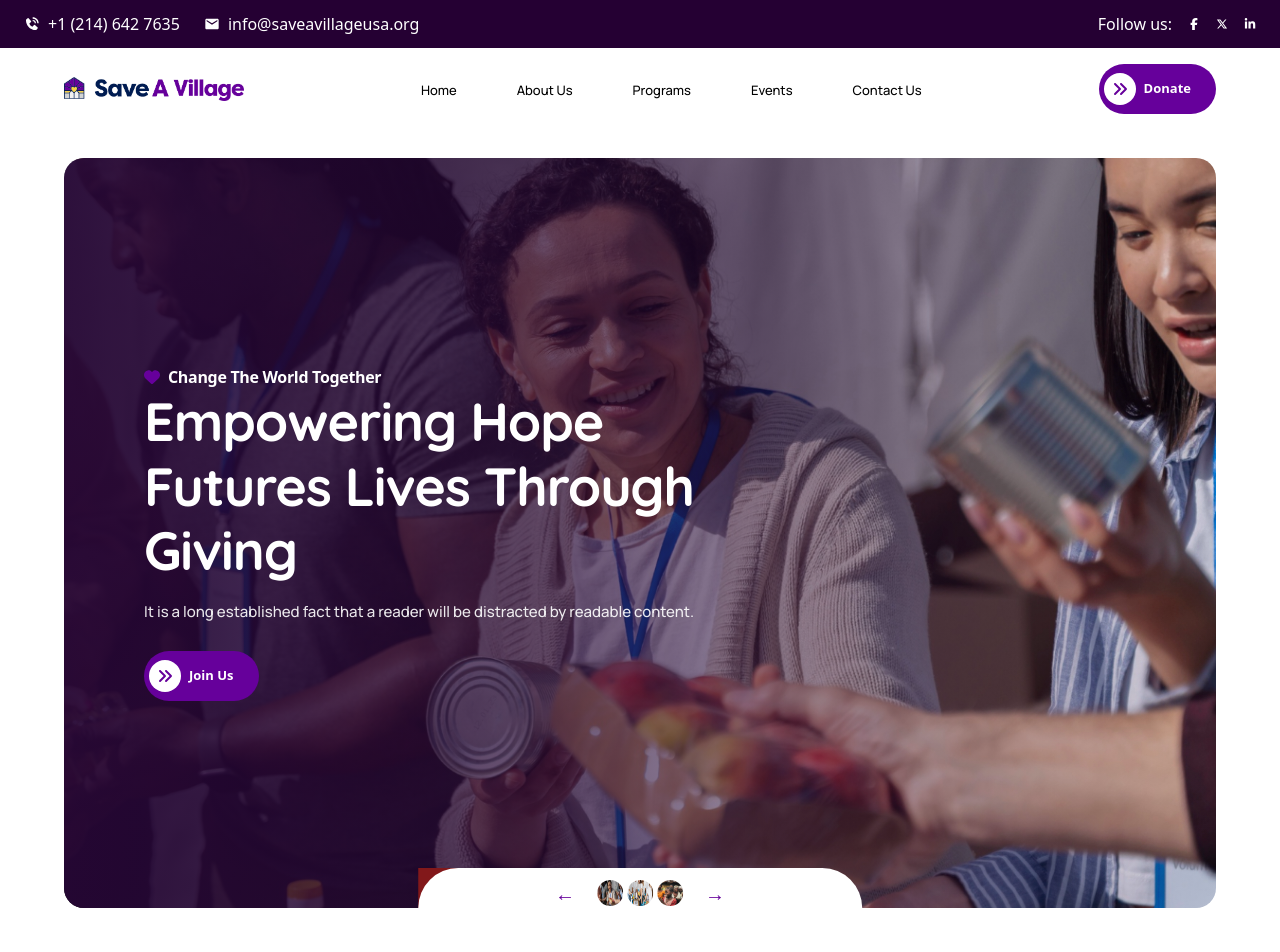
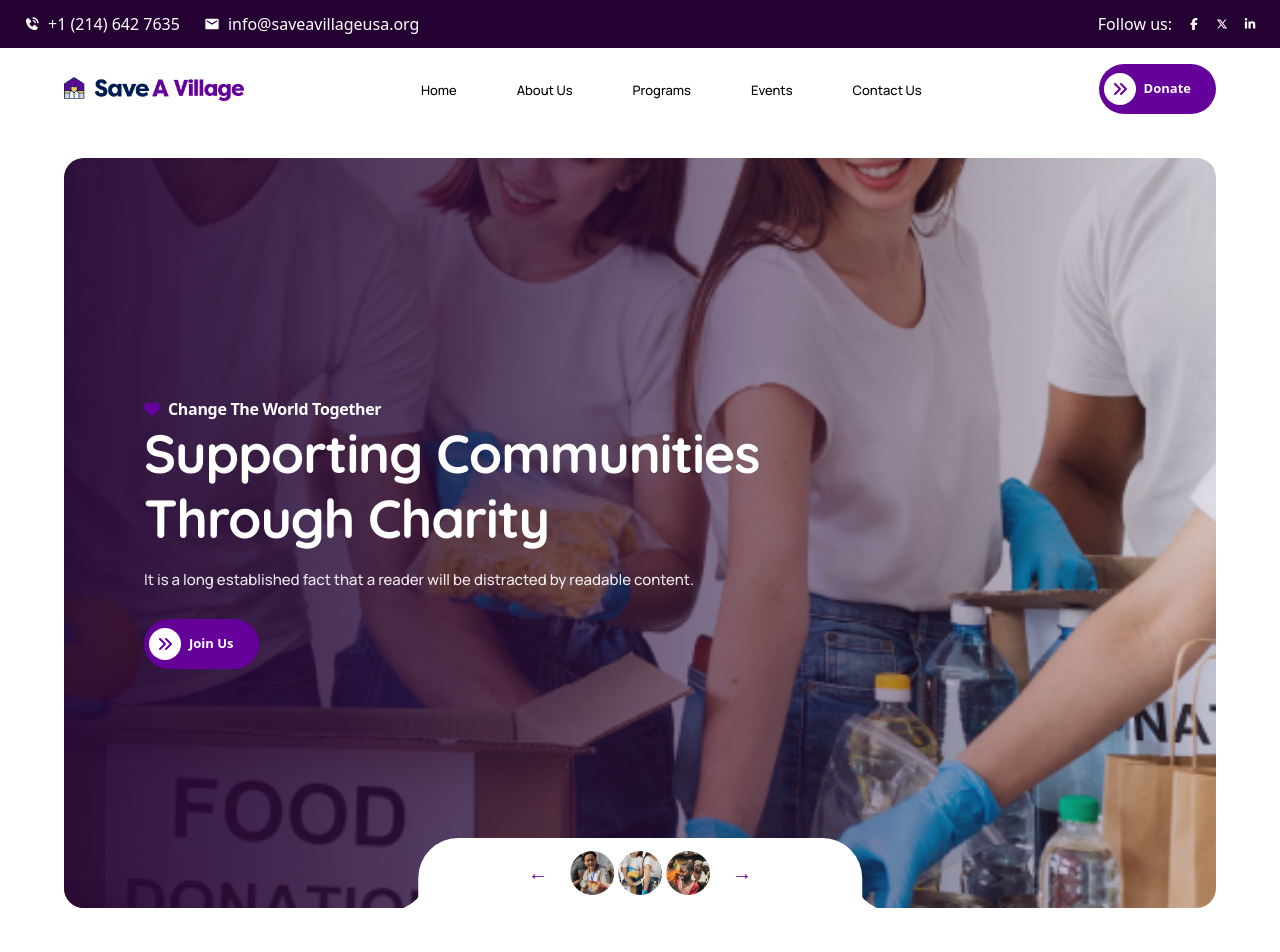
Before and after one commit to KaltechCode/saveavillage, a Next.js app: page / in a window 1280 px wide. Shown: the top 952 px of the page. Built offline with nearby package versions, Linux system fonts and the light colour scheme.

Commit message:
inverted border

```diff
--- a/app/globals.css
+++ b/app/globals.css
@@ -159,7 +159,7 @@ body {
 
 .hero-nav {
   position: relative;
-  height: 40px;
+  height: 70px;
 
   background: white;
 
@@ -167,7 +167,7 @@ body {
   border-top-right-radius: 40px;
 
   display: flex;
-  align-items: end;
+  align-items: center;
   justify-content: center;
   gap: 20px;
 }
--- a/components/large/Hero.tsx
+++ b/components/large/Hero.tsx
@@ -3,6 +3,7 @@ import { useRef } from "react";
 import Image from "next/image";
 import { Swiper, SwiperSlide } from "swiper/react";
 import { Navigation } from "swiper/modules";
+import { Autoplay } from "swiper/modules";
 import { FaHeart } from "react-icons/fa6";
 
 import "swiper/css";
@@ -31,8 +32,9 @@ export default function Hero() {
   return (
     <section className="relative  w-[90%] mx-auto mt-7 lg:max-w-[1200px] xl:max-w-[1800px]">
       <Swiper
-        modules={[Navigation]}
+        modules={[Navigation, Autoplay]}
         loop
+        autoplay={{ delay: 5000, pauseOnMouseEnter: true }}
         navigation={{
           prevEl: prevRef.current,
           nextEl: nextRef.current,
@@ -133,7 +135,6 @@ export default function Hero() {
           lg:w-[38%]
           xl:w-[35%]
           max-auto
-          bg-red-900
            display: flex;
   align-items: center;
   justify-content: center;
@@ -156,9 +157,9 @@ export default function Hero() {
             <Image
               src="/save-a-village-hero-1.jpg"
               alt=""
-              width={40}
-              height={40}
-              className="rounded-full border-2 h-7.5 w-7.5 border-white overflow-hidden"
+              width={100}
+              height={100}
+              className="rounded-full border-2 h-12 w-12 border-white overflow-hidden object-cover"
             />
 
             <Image
@@ -166,7 +167,7 @@ export default function Hero() {
               alt=""
               width={40}
               height={40}
-              className="rounded-full border-2  h-7.5 w-7.5 border-white"
+              className="rounded-full border-2 h-12 w-12 border-white overflow-hidden object-cover"
             />
 
             <Image
@@ -174,7 +175,7 @@ export default function Hero() {
               alt=""
               width={40}
               height={40}
-              className="rounded-full border-2 border-white  h-7.5 w-7.5 object-cover"
+              className="rounded-full border-2 h-12 w-12 border-white overflow-hidden object-cover"
             />
           </div>
 
```
